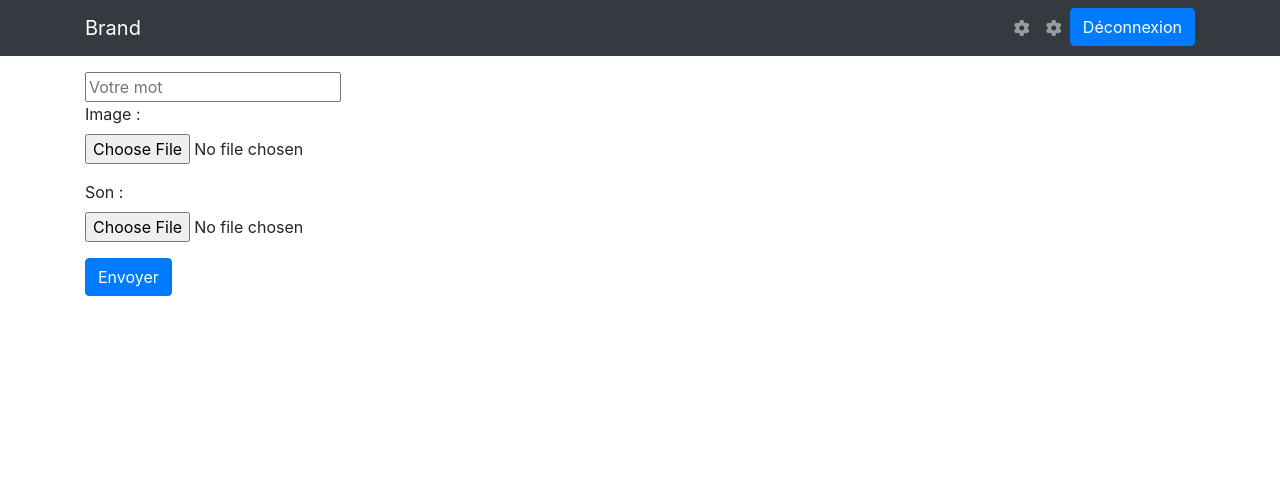
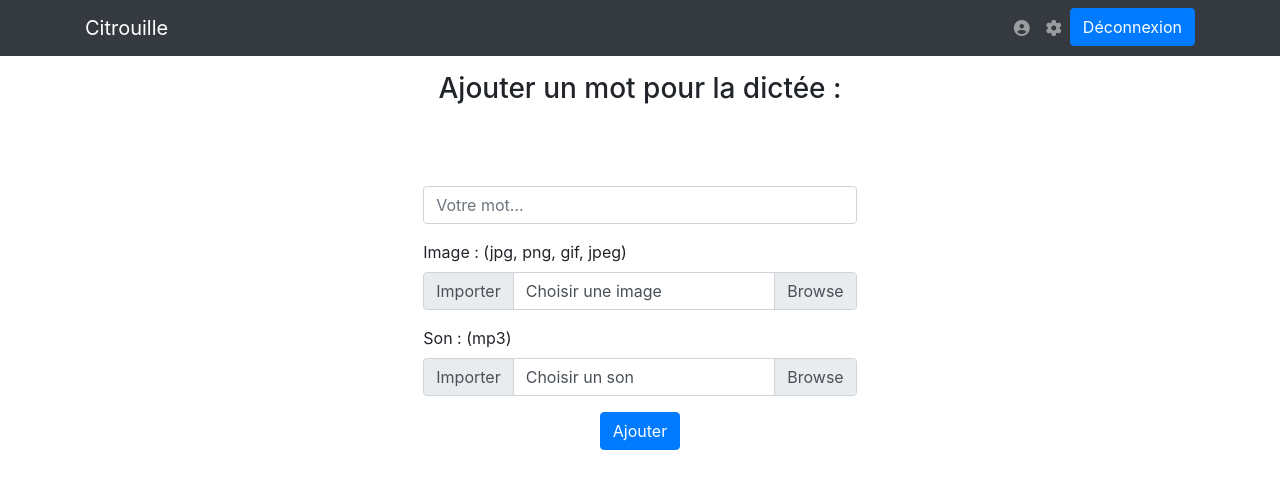
Before and after one commit to MaxRgns/Citrouille, a PHP site: page /Citrouille/testAjoutMot.php in a window 1280 px wide. Shown: the top 489 px of the page. Run offline with PHP 8.4, Linux system fonts and the light colour scheme; the visitor is signed in with stand-in values (Sample User, id 1); some libraries are stand-ins or nearby versions.

Commit message:
classe/ajoutMot

```diff
--- a/dictee.php
+++ b/dictee.php
@@ -2,13 +2,9 @@
 require 'PDOconnexion.php';
 
 session_start();
-
-
-if(isset($_SESSION['mot'])){
     $req = $bdd->prepare("SELECT mot FROM mots");
     $req->execute();
     $listMots = $req->fetchAll(PDO::FETCH_COLUMN, 0); //récupération de la liste de mot de la bdd
-}
 
 var_dump($listMots);
 
@@ -51,6 +47,7 @@ $shuffled = str_shuffle($listMots[0]);
         }
         // }
         ?>
+        <input name="motValide" type="submit" value="Valider">
     </form>
 </body>
 <?php
--- a/testAjoutMot.php
+++ b/testAjoutMot.php
@@ -39,7 +39,7 @@ if (isset($_POST['submit'])) {
                     move_uploaded_file($sonTmpName, $sonDest);
 
                     $reqMotExist = $bdd->prepare("SELECT mot FROM mots WHERE mot = ?");  //on recherche si le mot existe déjà
-                    $reqMotExist->execute(array(isset($_POST['mot'])));
+                    $reqMotExist->execute(array($_POST['mot']));
                     $motExist = $reqMotExist->rowCount();
 
 
@@ -53,7 +53,6 @@ if (isset($_POST['submit'])) {
                         $uploadSuccess = "Le mot a bien été ajouté.";
                     } else {
                         $erreurMotExist = "Mot déjà existant dans la base";
-
                     }
                 } else {
                     $erreurVolum = "fichier trop volumineux";
@@ -95,13 +94,13 @@ if (isset($_POST['submit'])) {
 
     <nav class="navbar navbar-expand-lg navbar-dark bg-dark fixed-top" role="navigation">
         <div class="container">
-            <a class="navbar-brand" href="#">Brand</a>
+            <a class="navbar-brand" href="#">Citrouille</a>
             <button class="navbar-toggler border-0" type="button" data-toggle="collapse" data-target="#exCollapsingNavbar">
                 &#9776;
             </button>
             <div class="collapse navbar-collapse" id="exCollapsingNavbar">
                 <ul class="nav navbar-nav flex-row justify-content-between ml-auto">
-                    <li class="nav-item order-3 order-md-1"><a href="<?php echo "profil_user.php?id=" . $_SESSION['id'] . "" ?>" class="nav-link" title="settings"><i class="fas fa-cog"></i></a></li>
+                    <li class="nav-item order-3 order-md-1"><a href="<?php echo "profil_user.php?id=" . $_SESSION['id'] . "" ?>" class="nav-link" title="settings"><i class="fas fa-user-circle"></i></a></li>
                     <li class="nav-item order-2 order-md-1"><a href="<?php echo "edit.php?id=" . $_SESSION['id'] . "" ?>" class="nav-link" title="settings"><i class="fas fa-cog"></i></a></li>
                     <li class="dropdown order-1">
                         <form action="logout.php">
@@ -113,8 +112,10 @@ if (isset($_POST['submit'])) {
         </div>
     </nav>
     <br><br><br>
+    <div class="row justify-content-center">
+        <h3>Ajouter un mot pour la dictée :</h3>
 
-
+    </div>
     <?php //mot déjà existant
     if (isset($erreurMotExist)) {
     ?>
@@ -165,21 +166,54 @@ if (isset($_POST['submit'])) {
     }
     ?>
 
+    <br><br>
+
     <div class="container">
+        <div class="row justify-content-center">
             <form action="" method="post" enctype="multipart/form-data">
-            <input type="text" name="mot" id="mot" placeholder="Votre mot">
+
                 <div class="form-group">
-                <label for="exampleFormControlFile1">Image :</label>
-                <input type="file" name="image" class="form-control-file" id="exampleFormControlFile1">
+                    <label for="formGroupExampleInput"></label>
+                    <input type="text" name="mot" class="form-control" id="formGroupExampleInput" placeholder="Votre mot...">
                 </div>
                 <div class="form-group">
-                <label for="exampleFormControlFile1">Son :</label>
-                <input type="file" name="son" class="form-control-file" id="exampleFormControlFile1">
+                    <label for="exampleFormControlFile1">Image : (jpg, png, gif, jpeg)</label>
+                    <div class="input-group mb-3">
+                        <div class="input-group-prepend">
+                            <span class="input-group-text">Importer</span>
                         </div>
-            <input type="submit" class="btn btn-primary" name="submit" value="Envoyer">
+                        <div class="custom-file">
+                            <input type="file" name="image" class="custom-file-input" id="inputGroupFile01">
+                            <label class="custom-file-label" for="inputGroupFile01">Choisir une image</label>
+                        </div>
+                    </div>
+                </div>
+                <div class="form-group">
+                    <label for="exampleFormControlFile1">Son : (mp3)</label>
+                    <div class="input-group mb-3">
+                        <div class="input-group-prepend">
+                            <span class="input-group-text">Importer</span>
+                        </div>
+                        <div class="custom-file">
+                            <input type="file" name="son" class="custom-file-input" id="inputGroupFile01">
+                            <label class="custom-file-label" for="inputGroupFile01">Choisir un son</label>
+                        </div>
+                    </div>
+                </div>
+                <div class="row justify-content-center">
+                    <input type="submit" class="btn btn-primary" name="submit" value="Ajouter">
+
+                </div>
             </form>
+        </div>
     </div>
 
 </body>
-
+<script>
+            // Add the following code if you want the name of the file appear on select
+            $(".custom-file-input").on("change", function() {
+                var fileName = $(this).val().split("\\").pop();
+                $(this).siblings(".custom-file-label").addClass("selected").html(fileName);
+            });
+        </script>
 </html>
```
Also changed, not shown: newClasse.php (+31 -7 lines), imagesMot/habit.jpg (added), 1 other file. Lines whose indentation alone changed are shown as unchanged.
